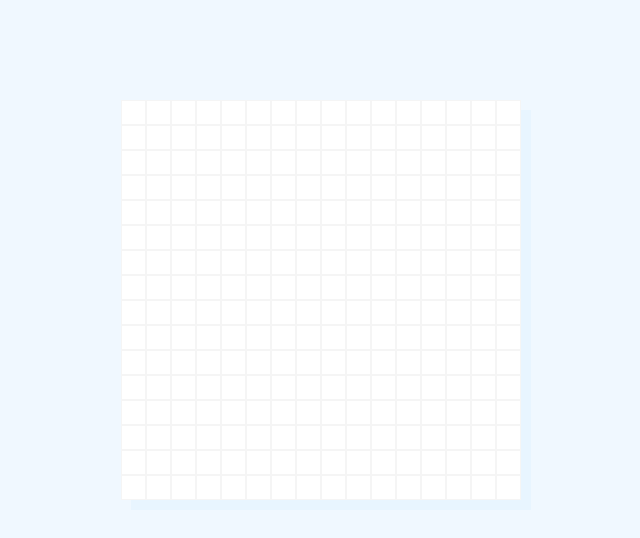
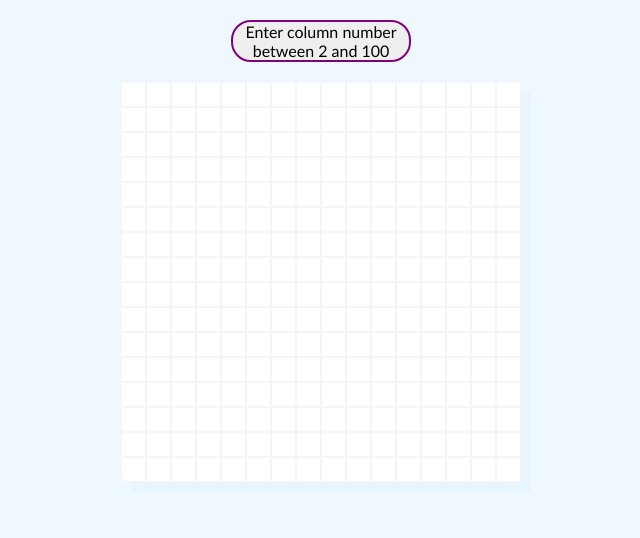
Before and after one commit to renata-blzk/etch-a-sketch, a plain HTML site: page index.html in a window 1280 px wide. Shown: the whole page, without its empty margins (319-959 px from the left). Drawn offline with Linux system fonts and the light colour scheme.

Commit message:
add button in html and css

```diff
--- a/index.html
+++ b/index.html
@@ -7,7 +7,7 @@
     </head>
 
     <body>
-        <!-- <button>Enter column number between 2 and 100</button> -->
+        <button>Enter column number between 2 and 100</button>
 
         <div id=sketch-area class="container"></div>
 
--- a/styles.css
+++ b/styles.css
@@ -3,7 +3,7 @@
     padding: 0;
 }
 
-/*button {
+button {
     width: 180px;
     font-size: 16px;
     font-family:'Gill Sans', 'Gill Sans MT', Calibri, 'Trebuchet MS', sans-serif;
@@ -17,7 +17,7 @@ button:hover {
     text-decoration: underline;
     opacity: 0.7;
     background-color: lightgray;
-}*/
+}
 
 body {
     background-color: aliceblue;
@@ -27,7 +27,7 @@ body {
     display: flex;
     flex-wrap: wrap;
     background-color: white;
-    margin: 100px auto;
+    margin: 20px auto;
     box-shadow: 10px 10px rgba(0, 170, 255, 0.034);
 }
 
```
